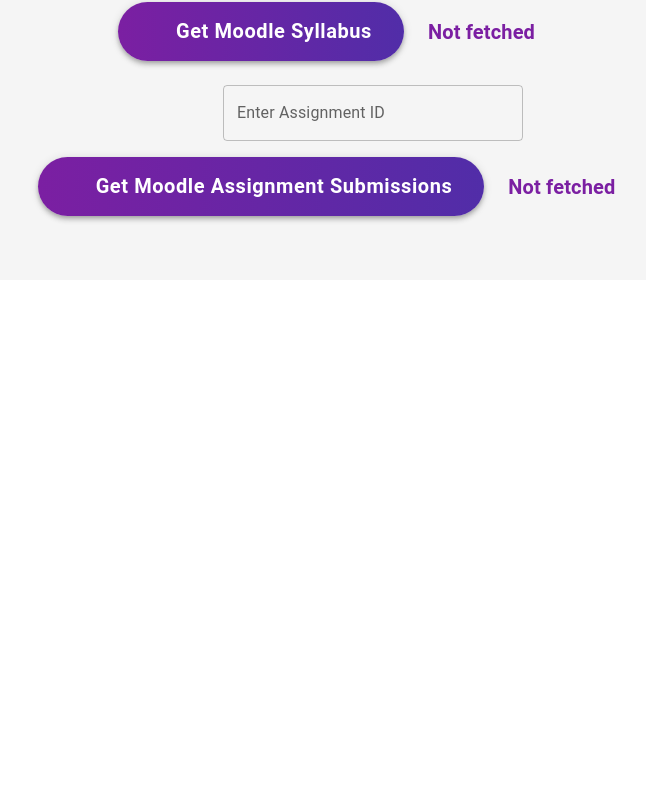
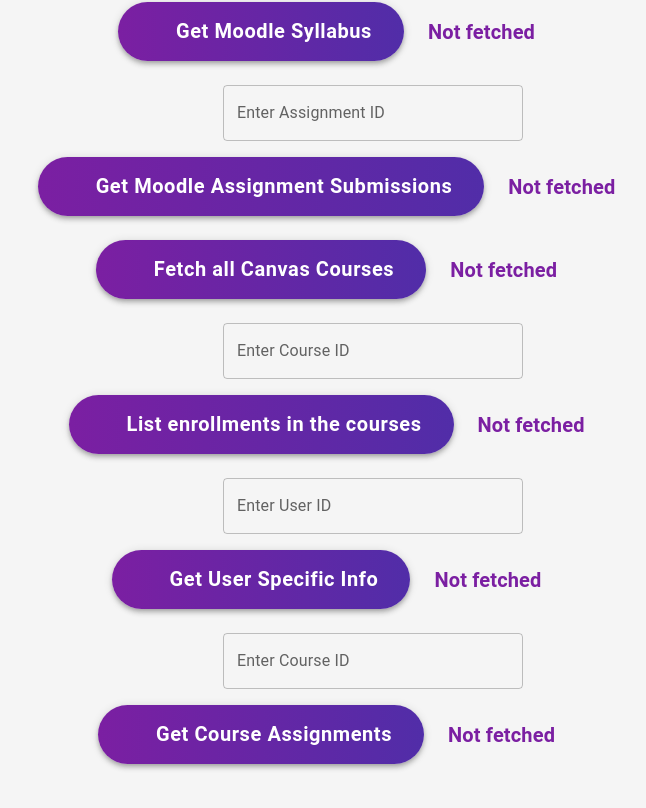
Before and after one commit to cr4ck-j4ck/LMS, a React (Vite) app in the folder Frontend/: page /dashboard in a window 1280 px wide. Shown: the part 1251-2059 px from the top of the page, without its empty margins (267-913 px from the left). Before the commit the page ends 1531 px from the top, so only its background shows below. Built offline with nearby package versions, Linux system fonts and the light colour scheme; some icons are missing.

Commit message:
feat: add Canvas API endpoints and enhance dashboard button setup
- Implemented new API routes to interact with Canvas LMS
- Improved dashboard button configurations for better UX and integration

```diff
--- a/Frontend/src/App.tsx
+++ b/Frontend/src/App.tsx
@@ -1,9 +1,20 @@
 import React from 'react';
-// import { useEffect } from 'react';
+import { useEffect } from 'react';
 import "./App.css"
 import AppRoutes from './Routes/Routes';
+import { useLocation } from 'react-router-dom';
+import { useNavigate } from 'react-router-dom';
+
 
 const App: React.FC = () => {
+  const location = useLocation();
+  const currentPath = location.pathname;
+  const navigate = useNavigate();
+  useEffect(() => {
+    if (currentPath === "/") {
+      navigate("/dashboard");
+    }
+  }, []);
   return (
     <div className='main'>
       <AppRoutes />
--- a/Frontend/src/dashboard/Dashboard.tsx
+++ b/Frontend/src/dashboard/Dashboard.tsx
@@ -98,6 +98,37 @@
     endpoint: "moodle-api",
     inputLabels: ["Enter Assignment ID"],
     hasLoading: false,
+  },
+  {
+    id: "canvasCourses",
+    heading: "Fetch all Canvas Courses",
+    url: "/api/v1/courses",
+    endpoint: "canvas-api",
+    hasLoading: true,
+  },
+  {
+    id: "canvasEnrollments",
+    heading: "List enrollments in the courses",
+    url: "/api/v1/courses/{input0}/enrollments",
+    endpoint: "canvas-api",
+    inputLabels: ["Enter Course ID"],
+    hasLoading: true,
+  },
+  {
+    id: "canvasSpecificStudent",
+    heading: "Get User Specific Info",
+    url: "/api/v1/users/{input0}/profile",
+    endpoint: "canvas-api",
+    inputLabels: ["Enter User ID"],
+    hasLoading: true,
+  },
+  {
+    id: "canvasCourseAssignments",
+    heading: "Get Course Assignments",
+    url: "/api/v1/courses/{input0}/assignments",
+    endpoint: "canvas-api",
+    inputLabels: ["Enter Course ID"],
+    hasLoading: true,
   }
 ];
 
@@ -113,6 +144,7 @@
   const handleServerClick = async (url: string, endPoint: string, setLoadingState: (loading: boolean) => void, buttonId: string) => {
     setLoadingState(true);
     try {
+      console.log(`http://localhost:3000/${endPoint}`);
       const res = await axios.post(
         `http://localhost:3000/${endPoint}`,
         {
```
Also changed, not shown: 1 other file (tests, documents, lock files or other folders).
